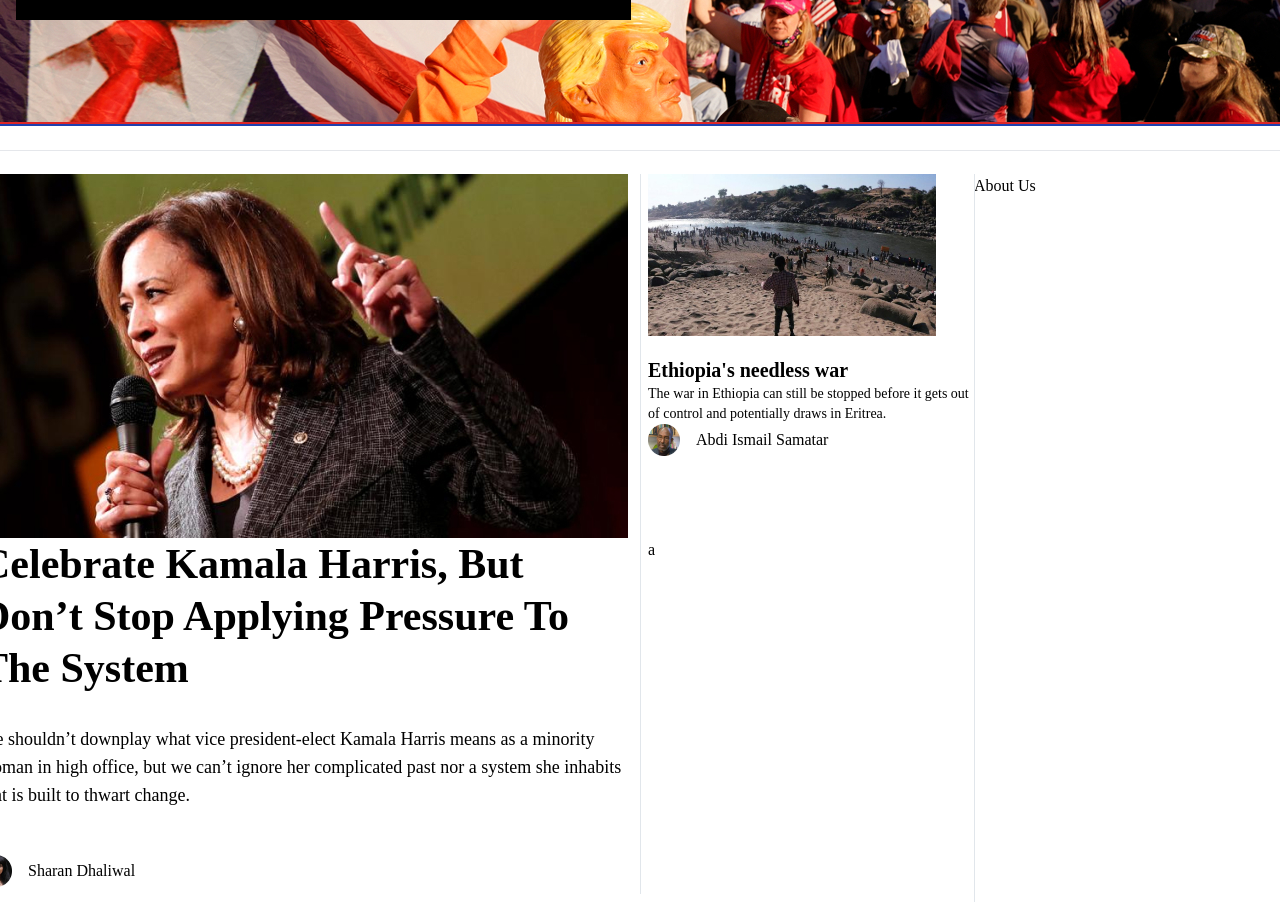
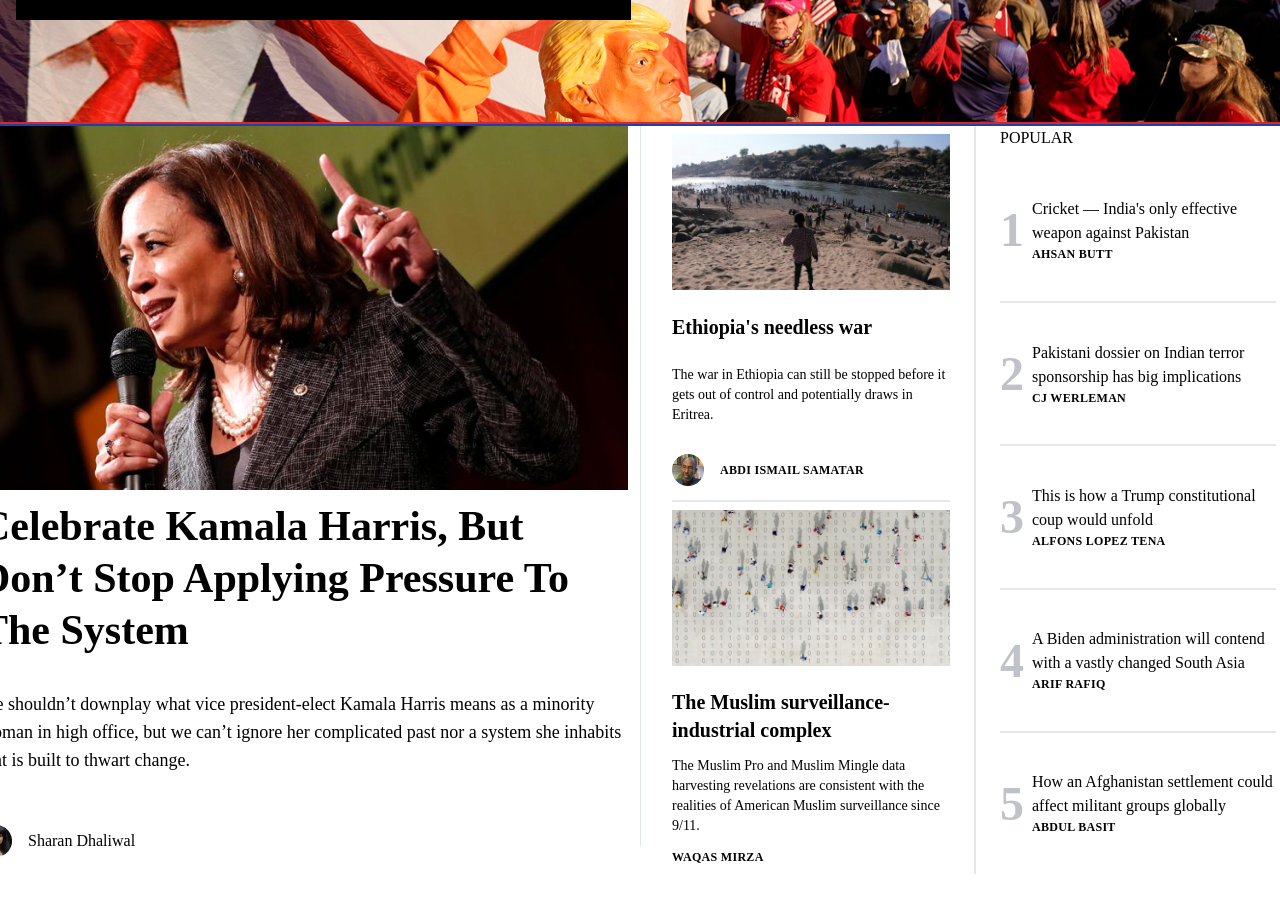
Before and after one commit to ismailcubuk/news-ui, a React (Create React App) app: page / in a window 1280 px wide. Shown: the part 420-1322 px from the top of the page. After the commit the page ends 1294 px from the top, so only its background shows below. Built offline with nearby package versions, Linux system fonts and the light colour scheme.

Commit message:
main section finish

```diff
--- a/src/App.js
+++ b/src/App.js
@@ -12,7 +12,6 @@ function App() {
         <Opinion />
         <Carousel />
         <div className="mx-[60px]">
-          <VerticalLine/>
           <Layer1 />
         </div>
       </div>
--- a/src/components/VerticalLine.js
+++ b/src/components/VerticalLine.js
@@ -2,8 +2,6 @@ import React from 'react'
 
 export default function VerticalLine() {
   return (
-    <div className="h-[48px] items-center flex ">
-    <hr className="h-[1px] bg-horizon w-full " />
-  </div>
+    <div className="absolute w-full h-[1px] bg-horizon top-2/4"/>
   )
 }
--- a/src/components/main/Layer1.js
+++ b/src/components/main/Layer1.js
@@ -1,11 +1,14 @@
 import React from "react";
 import HorizontalLine from "../HorizontalLine";
+import VerticalLine from "../VerticalLine";
+import PopularSection from "./PopularSection";
+import MiddleSection from "./MiddleSection";
 
 export default function Layer1() {
   return (
     <div className="grid grid-cols-2 h-[720px] gap-4 relative">
       {/* LEFT */}
-      <div className="grid grid-rows-2 col-span-1 w-[648px] ">
+      <div className="grid grid-rows-2 col-span-1 w-[648px]">
         <img src="/images/thumb1.jpg" alt="Profil Resmi" />
         <div className="grid">
           <p className="text-[42px] font-bold leading-[52px]">
@@ -26,23 +29,9 @@ export default function Layer1() {
       </div>
       <HorizontalLine />
       {/* RİGHT */}
-      <div className="col-span-1 grid-cols-2 grid relative">
-        <div className="grid grid-rows-2">
-          <div className="grid grid-rows-2">
-            <img src="/images/thumb3.jpg" alt="thumb3" />
-            <div>
-              <p className="font-bold text-[20px] leading-[28px]">Ethiopia's needless war</p>
-              <p className="text-[14px] leading-[20px] ">The war in Ethiopia can still be stopped before it gets out of control and potentially draws in Eritrea.</p>
-              <div className="flex items-center gap-4">
-              <img src="/images/abdipp.png" alt="abdipp" />
-                <div>Abdi Ismail Samatar</div>
-              </div>
-            </div>
-          </div>
-          <div>a</div>
-        </div>
-        <HorizontalLine />
-        <h1>About Us</h1>
+      <div className="col-span-1 grid-cols-2 grid divide-x-2">
+        <MiddleSection/>
+        <PopularSection/>
       </div>
     </div>
   );
--- /dev/null
+++ b/src/components/main/MiddleSection.js
@@ -0,0 +1,40 @@
+import React from "react";
+
+const articles = [
+  {
+    imgSrc: "/images/thumb3.jpg",
+    header: "Ethiopia's needless war",
+    customText:
+      "The war in Ethiopia can still be stopped before it gets out of control and potentially draws in Eritrea.",
+    author: "ABDI ISMAIL SAMATAR",
+    authorImg: "/images/abdipp.png",
+  },
+  {
+    imgSrc: "/images/thumb4.jpeg",
+    header: "The Muslim surveillance-industrial complex",
+    customText:
+      "The Muslim Pro and Muslim Mingle data harvesting revelations are consistent with the realities of American Muslim surveillance since 9/11.",
+    author: "WAQAS MIRZA",
+    authorImg: null,
+  },
+];
+
+export default function MiddleSection() {
+  return (
+    <div className="grid grid-rows-2 divide-y-2 mx-6">
+      {articles.map((article, index) => (
+        <div className="grid grid-rows-2 py-2" key={index}>
+          <img src={article.imgSrc} alt={`thumb${index}`} />
+          <div className="grid gap-3">
+            <p className="header">{article.header}</p>
+            <p className="custom-text">{article.customText}</p>
+            <div className="flex items-center gap-4">
+              {article.authorImg && <img src={article.authorImg} alt="author" />}
+              <p className="author">{article.author}</p>
+            </div>
+          </div>
+        </div>
+      ))}
+    </div>
+  );
+}
--- /dev/null
+++ b/src/components/main/PopularSection.js
@@ -0,0 +1,50 @@
+import React from "react";
+
+export default function PopularSection() {
+  const items = [
+    {
+      number: "1",
+      text: "Cricket — India's only effective weapon against Pakistan",
+      author: "AHSAN BUTT",
+    },
+    {
+      number: "2",
+      text: "Pakistani dossier on Indian terror sponsorship has big implications",
+      author: "CJ WERLEMAN",
+    },
+    {
+      number: "3",
+      text: "This is how a Trump constitutional coup would unfold",
+      author: "ALFONS LOPEZ TENA",
+    },
+    {
+      number: "4",
+      text: "A Biden administration will contend with a vastly changed South Asia",
+      author: "ARIF RAFIQ",
+    },
+    {
+      number: "5",
+      text: "How an Afghanistan settlement could affect militant groups globally",
+      author: "ABDUL BASIT",
+    },
+  ];
+
+  return (
+    <div className="flex relative px-6">
+        <div className="absolute top-0 left-6">
+            POPULAR
+        </div>
+        <div className="grid grid-rows-5 divide-y-2 pt-8 ">
+      {items.map((item, index) => (
+        <div className="flex gap-2 items-center" key={index}>
+          <p className="number">{item.number}</p>
+          <div>
+            <p className="popular-text">{item.text}</p>
+            <p className="author">{item.author}</p>
+          </div>
+        </div>
+      ))}
+    </div>
+    </div>
+  );
+}
--- a/src/index.css
+++ b/src/index.css
@@ -11,3 +11,30 @@
   .nato-serif{
     font-family: 'NotoSerif-VariableFont_wdth';
   }
+  @layer components {
+    .header {
+      font-weight: 700;
+      font-size: 20px;
+      line-height: 28px;
+    }
+    .custom-text {
+      font-size: 14px;
+      line-height: 20px;
+    }
+    .number {
+      font-weight: 700;
+      font-size: 48px;
+      line-height: 51.36px;
+      color: #BFC3C9;
+    }
+    .popular-text {
+      font-weight: 400;
+      font-size: 16px;
+      line-height: 24px;
+    }
+    .author {
+      font-weight: 700;
+      font-size: 12px;
+      letter-spacing: 0.025em;
+    }
+  }
--- a/tailwind.config.js
+++ b/tailwind.config.js
@@ -23,6 +23,9 @@ module.exports = {
       fontFamily: {
         'serif': ['Noto Serif', 'serif'],
       },
+      letterSpacing: {
+        '1': '1px',
+      },
     },
   },
   plugins: [],
```
Also changed, not shown: public/images/thumb4.jpeg (added).
